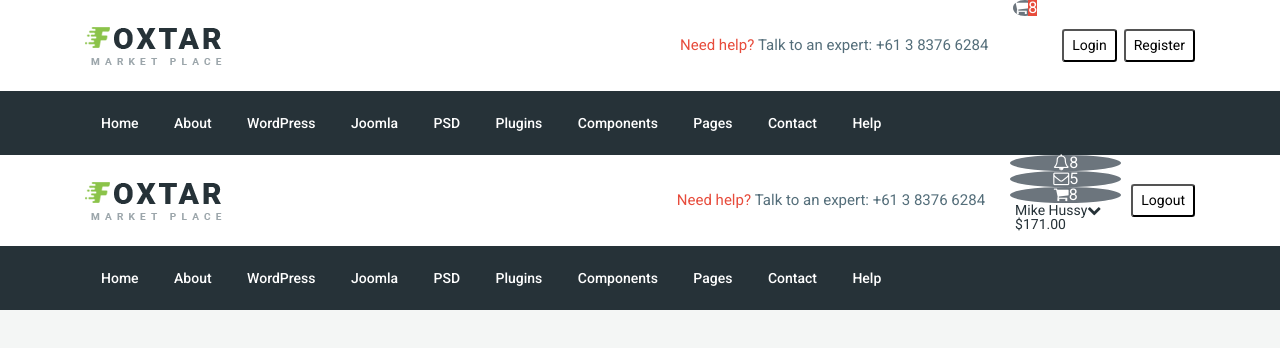
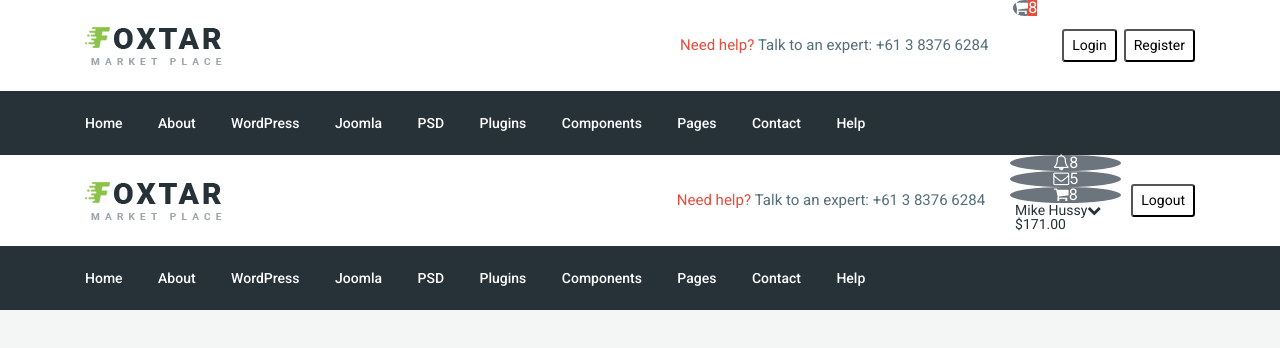
Before and after one commit to gkichan/online-market, a website: page app/header.component.html in a window 1280 px wide. Drawn offline with nearby package versions, Linux system fonts and the light colour scheme.

Commit message:
header nav change

```diff
--- a/app/css/components/header.component.css
+++ b/app/css/components/header.component.css
@@ -34,6 +34,9 @@ header .btn-green {
 header .bottom-header {
     background-color: #263238;
 }
+header .header-nav {
+    margin-left: -16px;
+}
 header .bottom-header a {
     display: inline-block;
     padding: 25px 16px;
--- a/source/css/components/header.component.css
+++ b/source/css/components/header.component.css
@@ -34,6 +34,9 @@ header .btn-green {
 header .bottom-header {
     background-color: #263238;
 }
+header .header-nav {
+    margin-left: -16px;
+}
 header .bottom-header a {
     display: inline-block;
     padding: 25px 16px;
```
Also changed, not shown: app/profile-details.html (+6 -3 lines).
